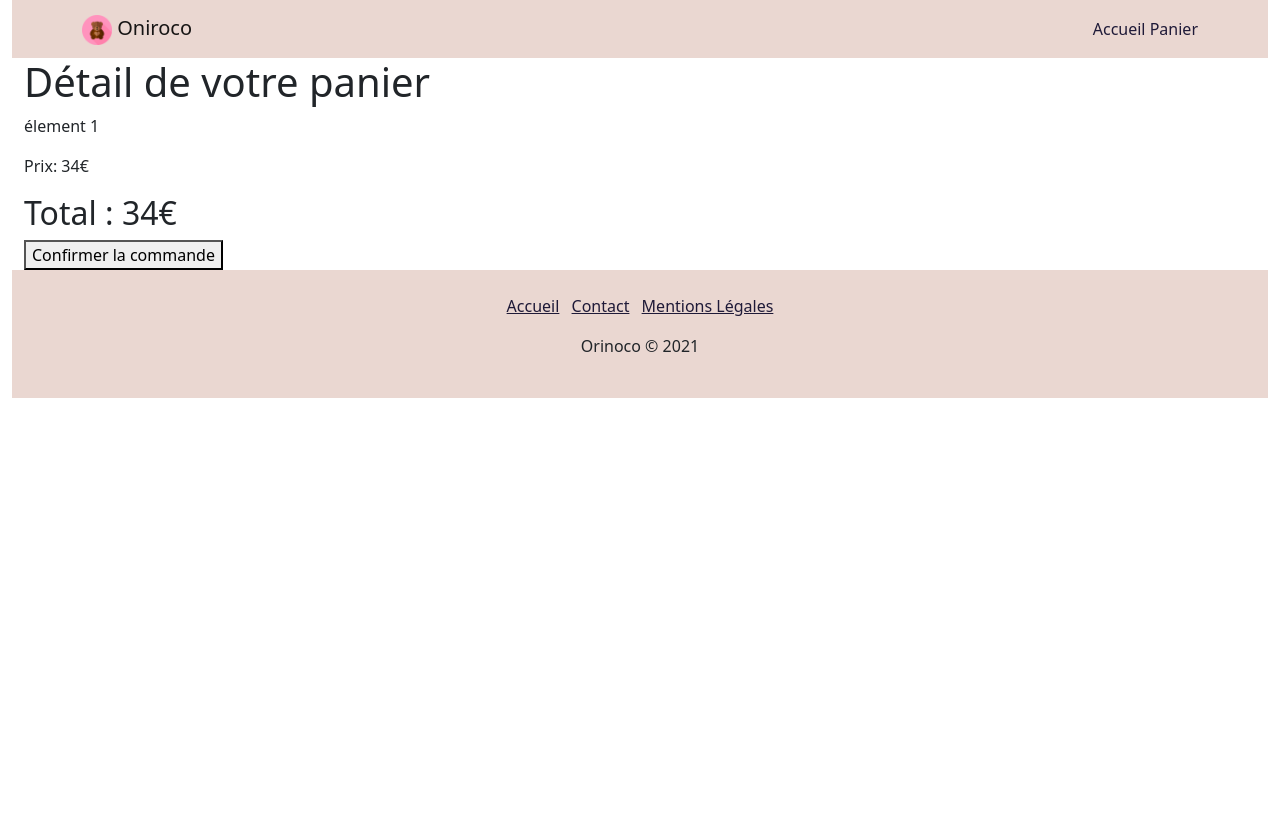
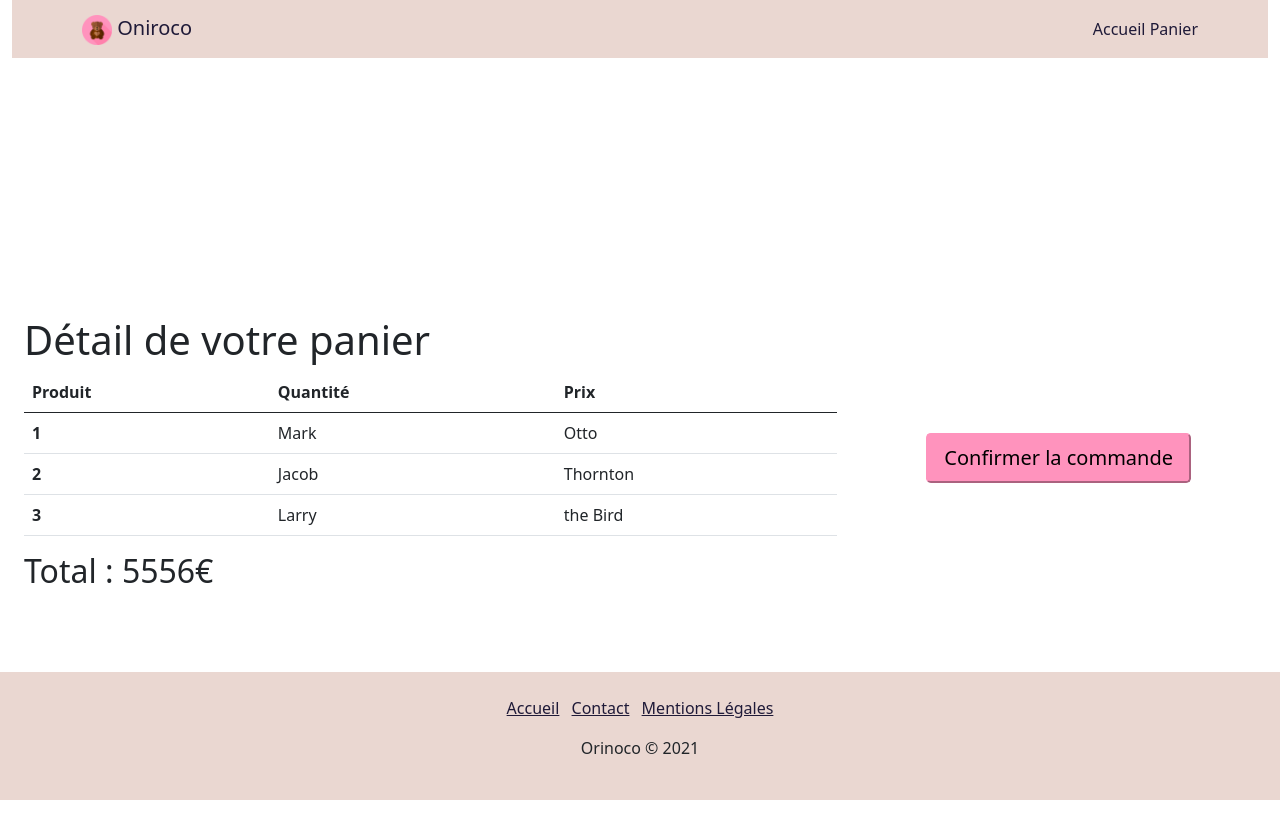
Before and after one commit to lauradauzat/DauzatLaura_5_03082021, a website: page Front/html/panier.html in a window 1280 px wide. Before the commit the page ends 800 px from the top, so only its background shows below. Drawn offline with nearby package versions, Linux system fonts and the light colour scheme; files whose address does not match are found by name.

```diff
--- a/Front/html/panier.html
+++ b/Front/html/panier.html
@@ -20,40 +20,82 @@
 
           <div class="navbar-brand d-flex">
 
-            <a> <img src="../img/logo.png">  Oniroco </a>
+            <a href="/Front/index.html"> <img src="../img/logo.png">  Oniroco </a>
           </div>
 
           <div>
-            <a class="py-2 d-none d-md-inline-block" href="../index.html">Accueil</a>
+            <a class="py-2 d-none d-md-inline-block" href="/Front/index.html">Accueil</a>
             <a class="py-2 d-none d-md-inline-block" href="panier.html">Panier</a>
           </div>
         </nav>
 
     </header>
 
-    <main class="container-fluid">
+    <main class="container-fluid vh-100 d-flex flex-column justify-content-center">
 
-      <div>
+     <div class="row">
+
+      <div class="col-12 col-md-8">
+
+
           <h1>Détail de votre panier</h1>
+          <table class="table">
+            <thead>
+              <tr>
+                <th scope="col">Produit</th>
+                <th scope="col">Quantité</th>
+                <th scope="col">Prix</th>
+              </tr>
+            </thead>
+            <tbody>
+              <tr>
+                <th scope="row">1</th>
+                <td>Mark</td>
+                <td>Otto</td>
+
+              </tr>
+              <tr>
+                <th scope="row">2</th>
+                <td>Jacob</td>
+                <td>Thornton</td>
+
+              </tr>
+              <tr>
+                <th scope="row">3</th>
+                <td>Larry</td>
+                <td>the Bird</td>
+
+              </tr>
+            </tbody>
+          </table>
           <div>
-            <p>élement 1</p>
-            <p>Prix: 34€</p>
+              <h2>Total : 5556€</h2>
+
 
           </div>
 
-          <div>
-              <h2>Total : 34€</h2>
-          </div>
 
-          <button>Confirmer la commande</button>
+
+
       </div>
+
+      <div class="col-md-4 d-flex align-items-center justify-content-center">
+
+        <button class="btn-secondary btn-lg">Confirmer la commande</button>
+      </div>
+
+
+
+     </div>
+
+
 
 
 
     </main>
 
     <!-- Footer -->
-    <footer class="bg-light py-4 bottom">
+    <footer class="bg-light py-4 fixed-bottom ">
         <ul class="list-inline text-center">
             <li class="list-inline-item"><a href="index.html" title="Accueil">Accueil</a></li>
             <li class="list-inline-item"><a href="mailto:orincobears@gmail.com?subject=Contact" title="Contact">Contact</a>
```
Also changed, not shown: Front/html/produit.html (+2 -2 lines), Front/js/produit.js (+27 -2 lines).
